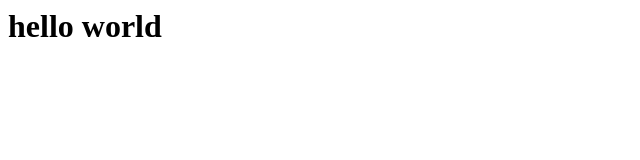
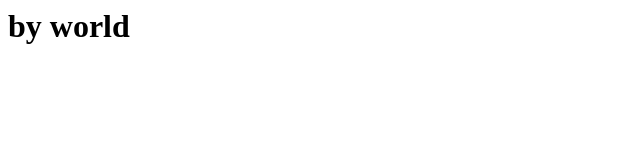
Before and after one commit to dikshaverma011/git_work, a plain HTML site: page index.html in a window 1280 px wide. Shown: the whole page, without its empty margins (0-640 px from the left). Drawn offline with Linux system fonts and the light colour scheme.

Commit message:
second commit

```diff
--- a/index.html
+++ b/index.html
@@ -1,3 +1,3 @@
 <h1>
-hello world
+by world
 </h1>
```
